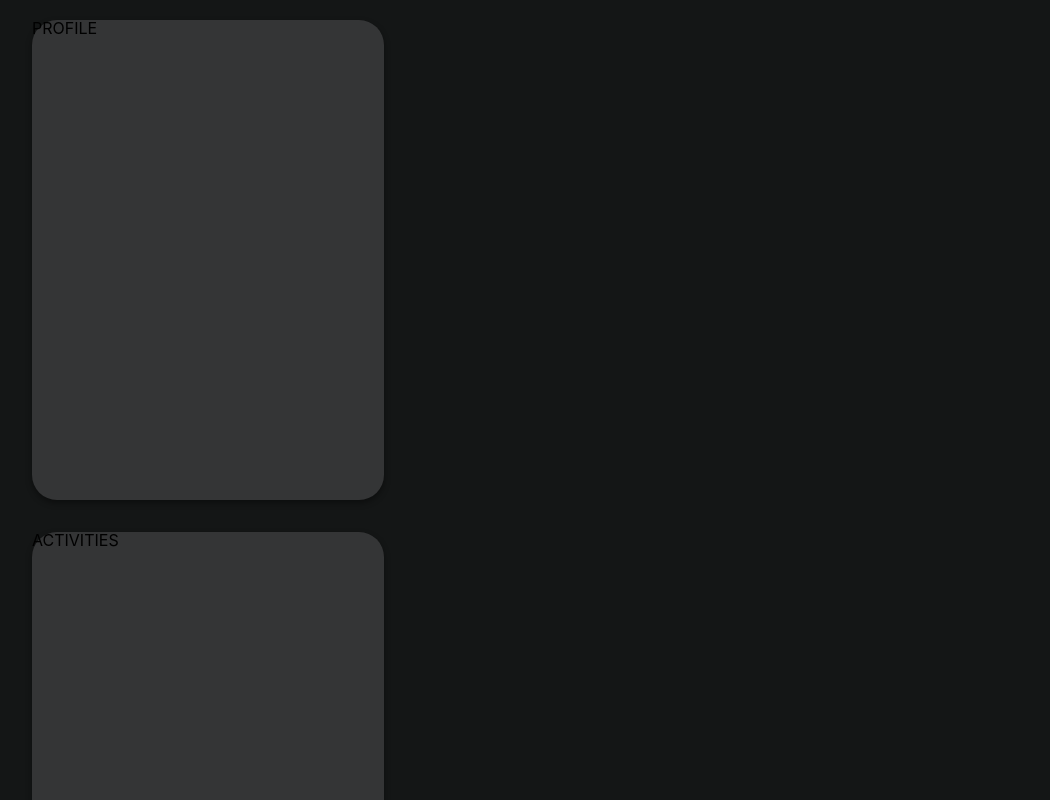
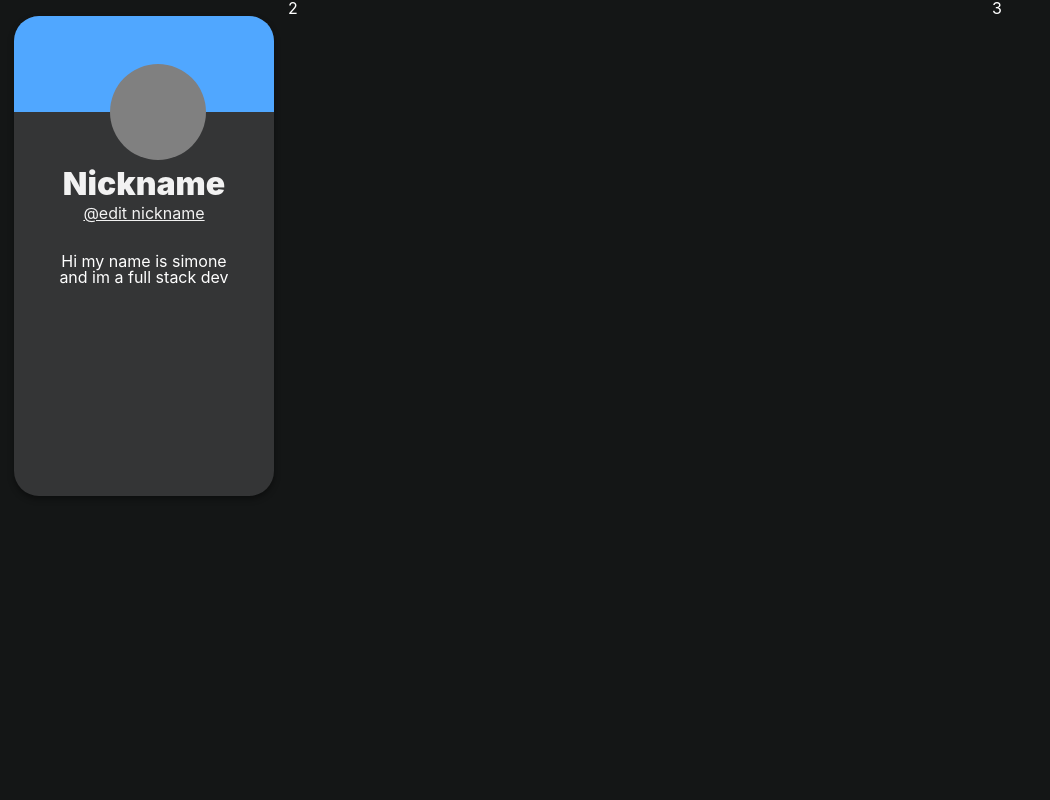
Before and after one commit to justadev999/Tweetblock, a Next.js app: page /social in a window 1280 px wide. Shown: the top 800 px of the page, without its empty margins (0-1050 px from the left). Built offline with nearby package versions, Linux system fonts and the light colour scheme.

Commit message:
style: add <Social> style

```diff
--- a/components/Social/SocialSection.module.css
+++ b/components/Social/SocialSection.module.css
@@ -1,35 +1,72 @@
-.grid-wrapper {
-  height: 95vh;
-  width: 95%;
-  margin: 1.5rem;
+.main-section {
+  color: white;
 
+  height: 100vh;
+  width: 100%;
   display: grid;
-  grid-template-columns: 20% 60%, 20%;
+  grid-template-columns: repeat(3, 22.5% 55% 22.5%);
 }
 
-.grid-wrapper div {
-  background-color: #343536;
-  border-radius: 25px;
-  box-shadow: 0px 3px 6px rgba(0, 0, 0, 0.4);
+.left-column {
+  display: flex;
+  flex-direction: column;
+  align-items: center;
+  padding: 1rem 0 0 0;
 }
 
 .profile-div {
-  width: 22rem;
+  width: 90%;
   height: 30rem;
-  margin-bottom: 2rem;
+  border-radius: 25px;
+  background: #343536;
+  box-shadow: 0px 3px 6px rgba(0, 0, 0, 0.4);
+  display: flex;
+  flex-direction: column;
+  align-items: center;
+  position: relative;
 }
 
-.activities-div {
-  width: 22rem;
-  height: 30rem;
+.nikname-div {
+  display: flex;
+  flex-direction: column;
+  align-items: center;
+  margin-top: 3.5em;
 }
 
-.left-wrapper {
-  background: transparent !important;
-  box-shadow: none !important;
+.nikname-div h1 {
+  color: #f2f2f2;
+  font-size: 2rem;
+  font-weight: 900;
+  margin-bottom: 0.3rem;
 }
 
-.center-wrapper {
-  background: transparent !important;
-  box-shadow: none !important;
+.nikname-div h2 {
+  color: #f2f2f2;
+  font-size: 1rem;
+  font-weight: 400;
+  text-decoration: underline;
+  cursor: pointer;
 }
+
+.profile-div-header {
+  height: 6rem;
+  width: 100%;
+  background: #50a7ff;
+  border-radius: 25px 25px 0 0;
+}
+
+.profile-pic {
+  height: 6rem;
+  width: 6rem;
+  background: grey;
+  position: absolute;
+  left: 37%;
+  top: 3rem;
+  border-radius: 100px;
+}
+
+.caption-div {
+  margin-top: 2rem;
+  width: 75%;
+  text-align: center;
+}
--- a/components/Social/SocialSection.tsx
+++ b/components/Social/SocialSection.tsx
@@ -5,23 +5,23 @@ import AlignCenter from '../Layouts/AlignCenter';
 const SocialSection = () => {
   return (
     <AlignCenter>
-      <div className={styles['grid-wrapper']}>
-        <div className={styles['left-wrapper']}>
-          <div className={styles['profile-div']}>PROFILE</div>
-          <div className={styles['activities-div']}>ACTIVITIES</div>
+      <section className={styles['main-section']}>
+        <div className={styles['left-column']}>
+          <div className={styles['profile-div']}>
+            <div className={styles['profile-div-header']}></div>
+            <div className={styles['profile-pic']}></div>
+            <div className={styles['nikname-div']}>
+              <h1>Nickname</h1>
+              <h2>@edit nickname</h2>
+            </div>
+            <div className={styles['caption-div']}>
+              <p>Hi my name is simone and im a full stack dev </p>
+            </div>
+          </div>
         </div>
-
-        <div className={styles['center-wrapper']}>
-          <div className={styles['post-div']}>POST</div>
-          <ul className={styles['posts-ul']}>
-            <li>Li</li>
-          </ul>
-        </div>
-
-        <div className={styles['right-wrapper']}>
-          <div className={styles['boh-div']}>BOH</div>
-        </div>
-      </div>
+        <div>2</div>
+        <div>3</div>
+      </section>
     </AlignCenter>
   );
 };
```
